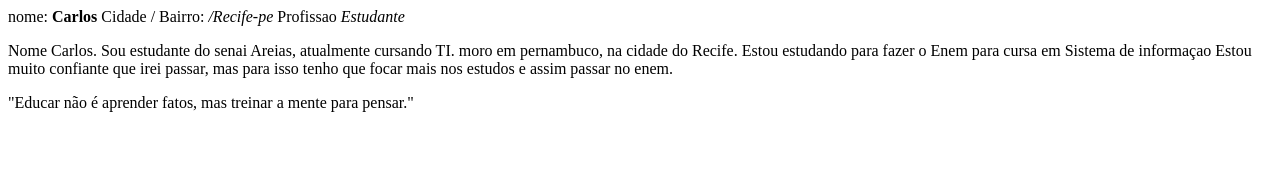
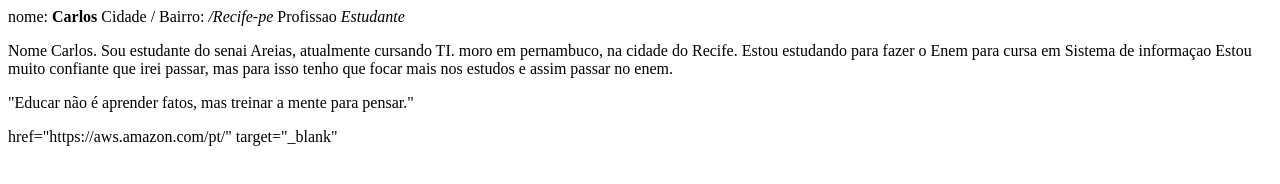
Before and after one commit to carloselima37-dot/Att-02, a plain HTML site: page index.html in a window 1280 px wide. Drawn offline with Linux system fonts and the light colour scheme.

Commit message:
Atividade 02

```diff
--- a/index.html
+++ b/index.html
@@ -25,7 +25,9 @@ e assim passar no enem.
 
 </p>
 
-<p> <a href="https://aws.amazon.com/pt/" target="_blank">
+<p> <a> href="https://aws.amazon.com/pt/" target="_blank"</a>
+
+</p>
 
 </body>
 </html>
```
